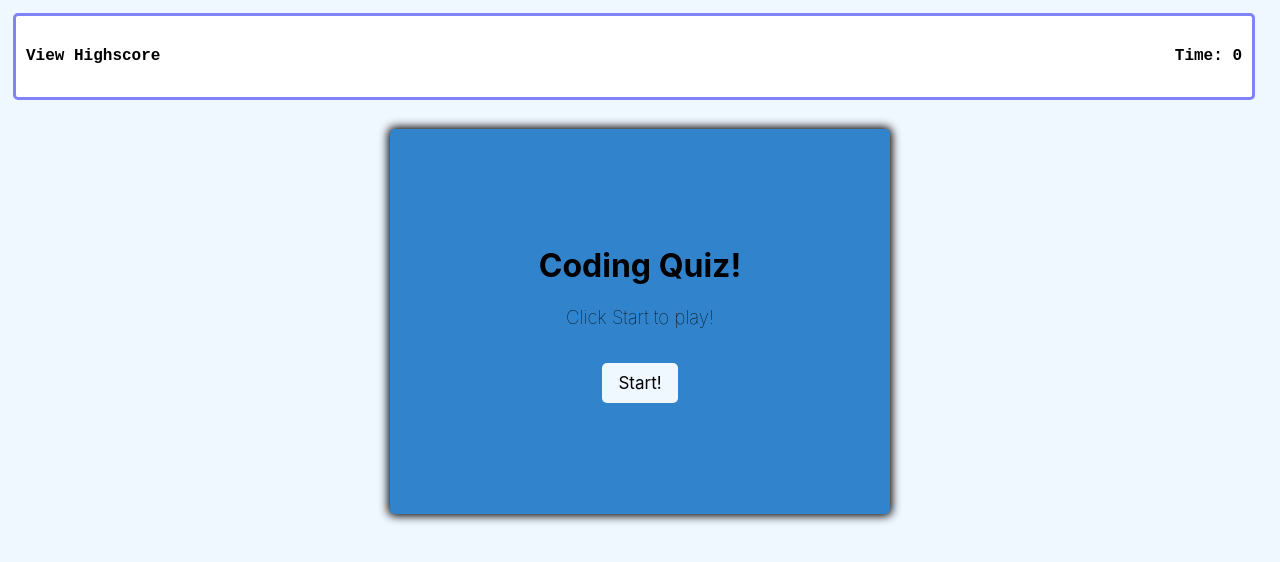
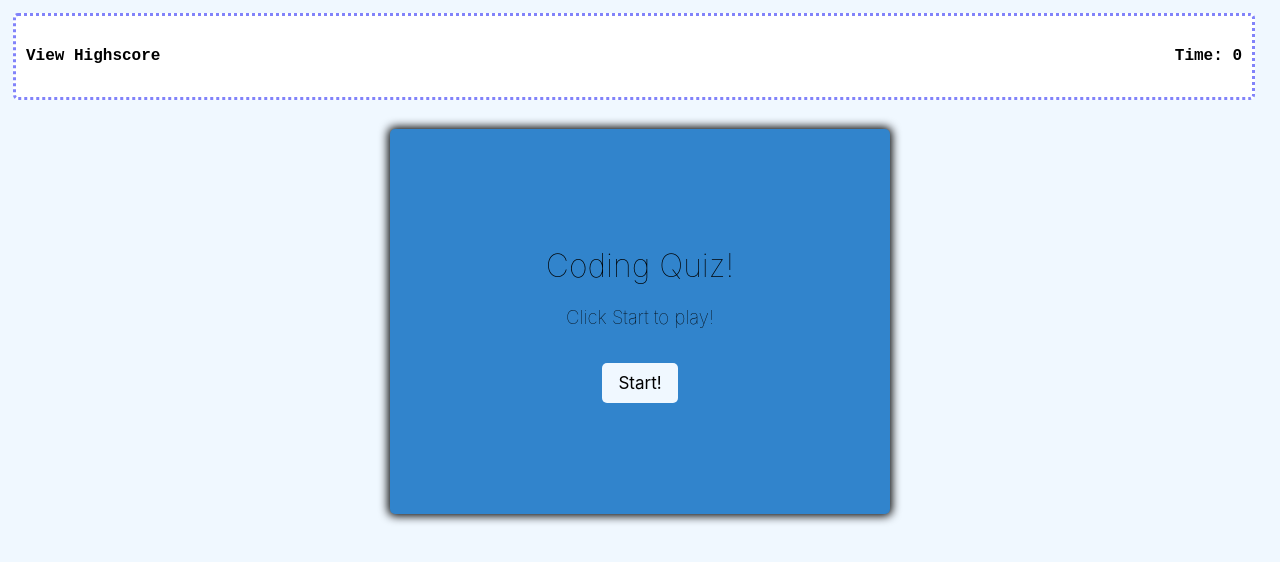
Before and after one commit to todtsies/Homework-Week-4, a plain HTML site: page index.html in a window 1280 px wide. Drawn offline with Linux system fonts and the light colour scheme.

Commit message:
Added README description and a comment

```diff
--- a/script.js
+++ b/script.js
@@ -128,7 +128,7 @@ function correct() {
     score += 20;
     next()
 }
-
+// This function loopos through the questions
 function next() {
     currentQuestion++;
 
--- a/style.css
+++ b/style.css
@@ -12,7 +12,7 @@
     background-color: white;
     display: inline-block;
     width: 95vw;
-    border: 3px solid rgb(129, 131, 250);
+    border: 3px dotted rgb(129, 131, 250);
     border-radius: 5px;
     margin: 5px;
     padding: 10px;
@@ -72,8 +72,6 @@ button:hover {
     background-color: rgb(116, 196, 223);
 }
 
-
-}
 h1 {
     font-weight: 100;
 }
```
Also changed, not shown: 1 other file.
